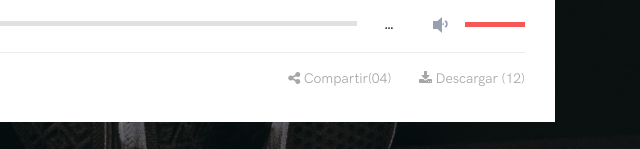
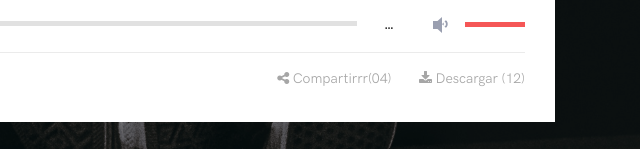
Before and after one commit to Budapestweb/buda, a website: page index.html in a window 1280 px wide. Shown: the part 651-800 px from the top of the page, 640-1280 px from the left. Drawn offline with nearby package versions, Linux system fonts and the light colour scheme.

Commit message:
Update index.html

```diff
--- a/index.html
+++ b/index.html
@@ -153,12 +153,12 @@
                   <!-- Likes, Share & Download
 						<a href="download/acme-doc-2.0.1.txt" download="Acme Documentation (ver. 2.0.1).txt">Download Text</a>
 
-						<a href="javascript:void(0)" onclick="javascript:genericSocialShare('[EnlaceRedSocialPersonalizada]')">[Icono/TextoDeLaRedSocial]</a>
+						<a href="https://www.facebook.com/sharer/sharer.php?u=budapestweb.github.io/buda/mequieroami.html">Share on Facebook</a>
 				  -->
                   <div class="likes-share-download d-flex align-items-center justify-content-between">
                     <a href="#"><i class="fa fa-heart" aria-hidden="true"></i> Like (29)</a>
                     <div>
-                      <a href="javascript:void(0)" onclick="javascript:genericSocialShare('https://www.facebook.com/sharer/sharer.php?u=budapestweb.github.io/buda/mequieroami.html')" class="mr-4"><i class="fa fa-share-alt" aria-hidden="true"></i> Compartir(04)</a>
+                      <a href="https://www.facebook.com/sharer/sharer.php?u=budapestweb.github.io/buda/mequieroami.html" class="mr-4"><i class="fa fa-share-alt" aria-hidden="true"></i> Compartirrr(04)</a>
                       <a href="canciones/mequieroami.mp3" download="mequieroami.mp3"><i class="fa fa-download" aria-hidden="true"></i> Descargar (12)</a>
                     </div>
                   </div>
```
